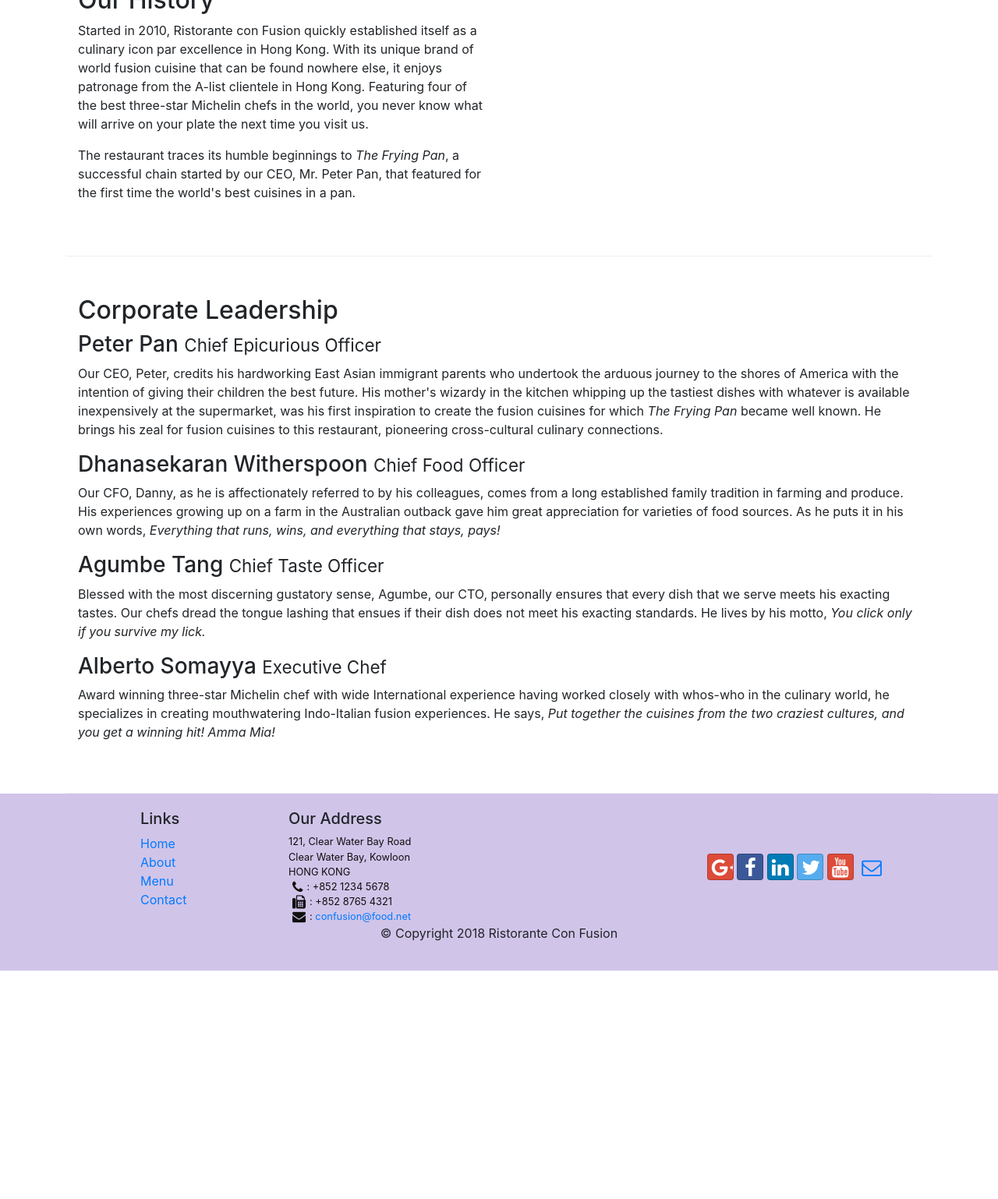
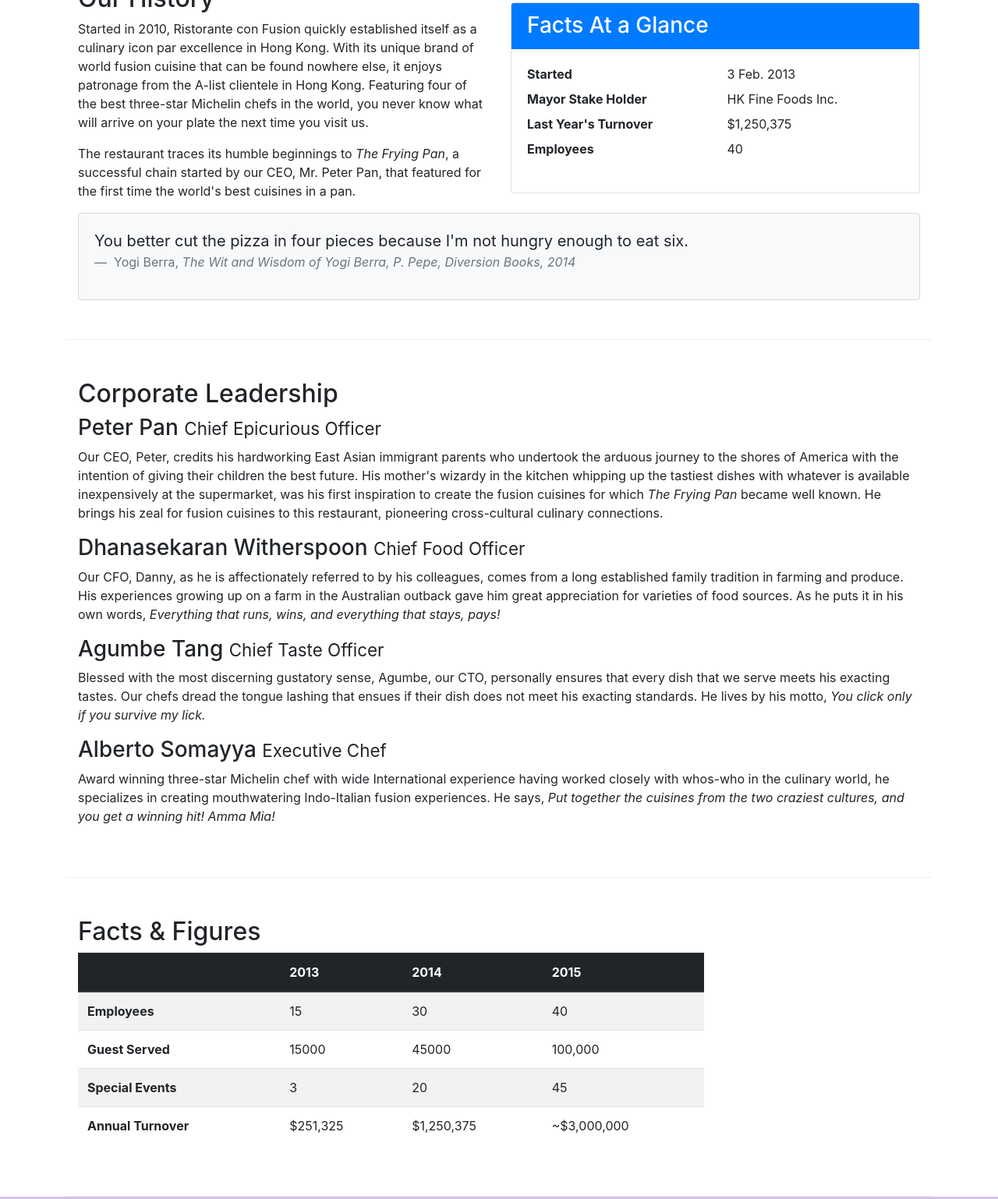
Before and after one commit to SimGod46/assigment-3-honors, a website: page aboutus.html in a window 1280 px wide. Shown: the part 536-2074 px from the top of the page at 78% size. Before the commit the page ends 1781 px from the top, so only its background shows below. Drawn offline with nearby package versions, Linux system fonts and the light colour scheme.

Commit message:
Cards and tables

```diff
--- a/aboutus.html
+++ b/aboutus.html
@@ -65,7 +65,40 @@
                 <p>Started in 2010, Ristorante con Fusion quickly established itself as a culinary icon par excellence in Hong Kong. With its unique brand of world fusion cuisine that can be found nowhere else, it enjoys patronage from the A-list clientele in Hong Kong.  Featuring four of the best three-star Michelin chefs in the world, you never know what will arrive on your plate the next time you visit us.</p>
                 <p>The restaurant traces its humble beginnings to <em>The Frying Pan</em>, a successful chain started by our CEO, Mr. Peter Pan, that featured for the first time the world's best cuisines in a pan.</p>
             </div>
-            <div class="col-12 col-sm">
+
+            <div class="col-sm">
+                <div class="card">
+                    <h3 class="card-header bg-primary text-white">Facts At a Glance</h3>
+                    <div class="card-body">
+                        <dl class="row">
+                            <dt class="col-6">Started</dt>
+                            <dd class="col-6"> 3 Feb. 2013</dd>
+
+                            <dt class="col-6">Mayor Stake Holder</dt>
+                            <dd class="col-6"> HK Fine Foods Inc.</dd>
+
+                            <dt class="col-6">Last Year's Turnover</dt>
+                            <dd class="col-6">$1,250,375</dd>
+
+                            <dt class="col-6">Employees</dt>
+                            <dd class="col-6"> 40</dd>
+                        </dl>
+                    </div>
+                </div>
+            </div>
+
+            <div class="col-12"> <!--Card-->
+                <div class="card card-body bg-light">
+                   <blockquote class="blockquote">
+                        <p class="mb-0"> You better cut the pizza in four pieces
+                            because I'm not hungry enough to eat six.
+                        </p>
+                        <footer class="blockquote-footer">
+                            Yogi Berra,
+                            <cite title="Source Title">The Wit and Wisdom of Yogi Berra, P. Pepe, Diversion Books, 2014</cite>
+                        </footer>
+                   </blockquote>
+                </div>
             </div>
         </div>
 
@@ -82,8 +115,54 @@
                 <h3>Alberto Somayya <small>Executive Chef</small></h3>
                 <p class="d-none d-sm-block">Award winning three-star Michelin chef with wide International experience having worked closely with whos-who in the culinary world, he specializes in creating mouthwatering Indo-Italian fusion experiences. He says, <em>Put together the cuisines from the two craziest cultures, and you get a winning hit! Amma Mia!</em></p>
             </div>
-       </div>
+        </div>
+        <div class="row row-content">
+            <div class="col-12 col-sm-9">
+                <h2>Facts &amp; Figures</h2> <!-- Cards -->
+                <div class="table-responsive">
+                    <table class="table table-striped">
+                        <thead class="thead-dark">
+                            <tr>
+                                <th>&nbsp;</th>
+                                <th>2013</th>
+                                <th>2014</th>
+                                <th>2015</th>
+                            </tr>
+                        </thead>
+                        <tbody>
+                            <tr>
+                                <th>Employees</th>
+                                <td>15</td>
+                                <td>30</td>
+                                <td>40</td>
+                            </tr>
+                            <tr>
+                                <th>Guest Served</th>
+                                <td>15000</td>
+                                <td>45000</td>
+                                <td>100,000</td>
+                            </tr>
+                            <tr>
+                                <th>Special Events</th>
+                                <td>3</td>
+                                <td>20</td>
+                                <td>45</td>
+                            </tr>
+                            <tr>
+                                <th>Annual Turnover</th>
+                                <td>$251,325</td>
+                                <td>$1,250,375</td>
+                                <td>~$3,000,000</td>
+                            </tr>
+                        </tbody>
+                    </table>
+                </div>
+            </div>
 
+            <div class="col-12 col-sm-3">
+
+            </div>
+        </div>
     </div>
 
     <footer class="footer">
```
